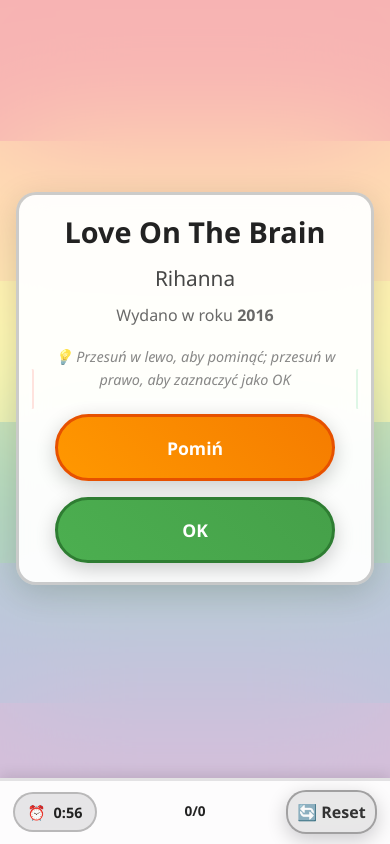
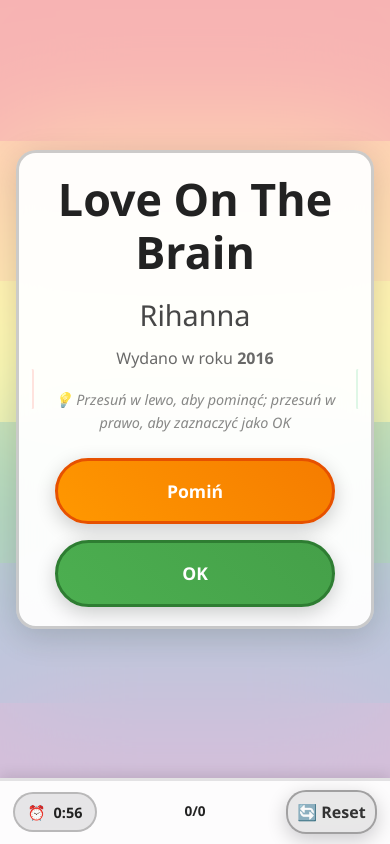
Before and after one commit to salvatien/parodioczolko, an Angular app in the folder frontend/: page /game in a window 390 px wide. Built offline with nearby package versions, Linux system fonts and the light colour scheme.

Commit message:
Adjust font sizes

```diff
--- a/frontend/src/app/components/game/game.component.scss
+++ b/frontend/src/app/components/game/game.component.scss
@@ -172,7 +172,7 @@
     margin-bottom: 2.5rem;
 
     .song-title {
-      font-size: 2.5rem;
+      font-size: 2.8rem;
       font-weight: bold;
       margin: 0 0 1.5rem 0;
       color: #222;
@@ -180,7 +180,7 @@
     }
 
     .song-artist {
-      font-size: 1.6rem;
+      font-size: 1.8rem;
       margin: 0 0 0.8rem 0;
       color: #333;
       opacity: 0.9;
@@ -415,12 +415,12 @@
       margin-bottom: 1.5rem;
 
       .song-title {
-        font-size: 1.8rem;
+        font-size: 2.8rem;
         margin-bottom: 0.8rem;
       }
 
       .song-artist {
-        font-size: 1.3rem;
+        font-size: 1.8rem;
         margin-bottom: 0.5rem;
       }
 
@@ -469,7 +469,7 @@
   .song-card {
     .song-info {
       .song-title {
-        font-size: 1.6rem;
+        font-size: 2.8rem;
       }
     }
 
```
